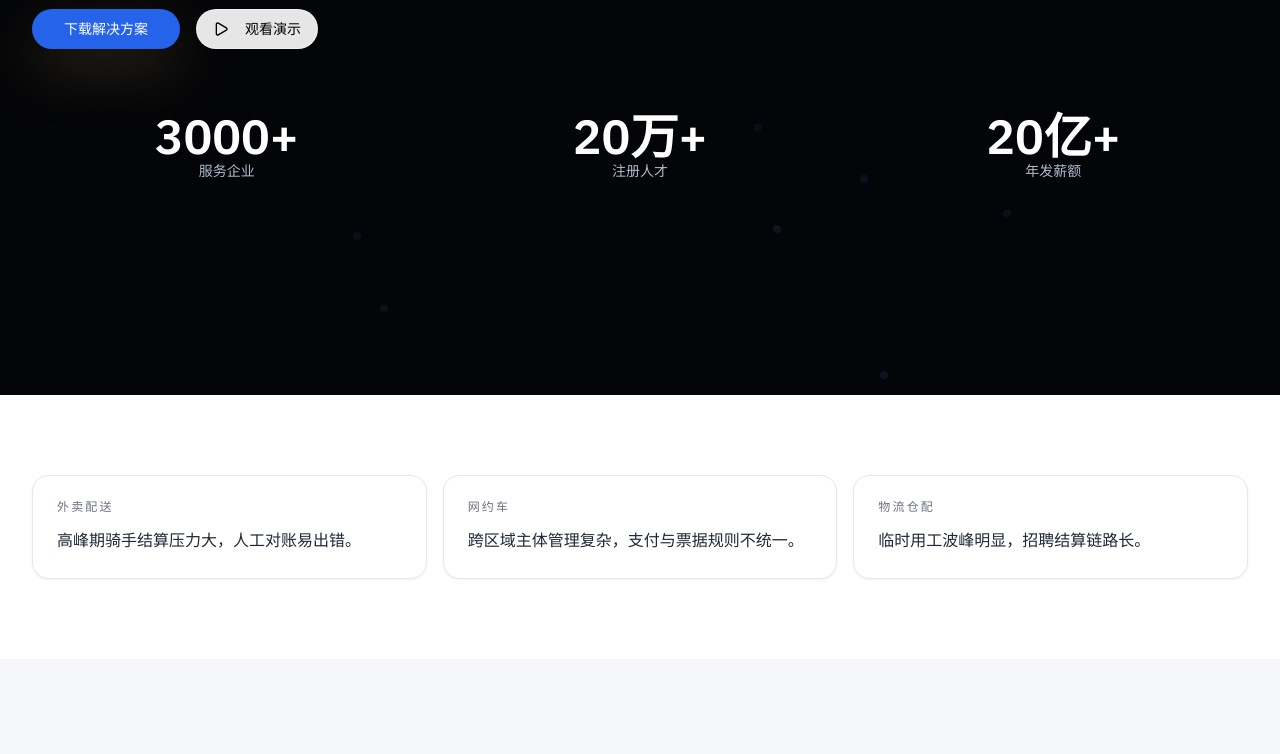
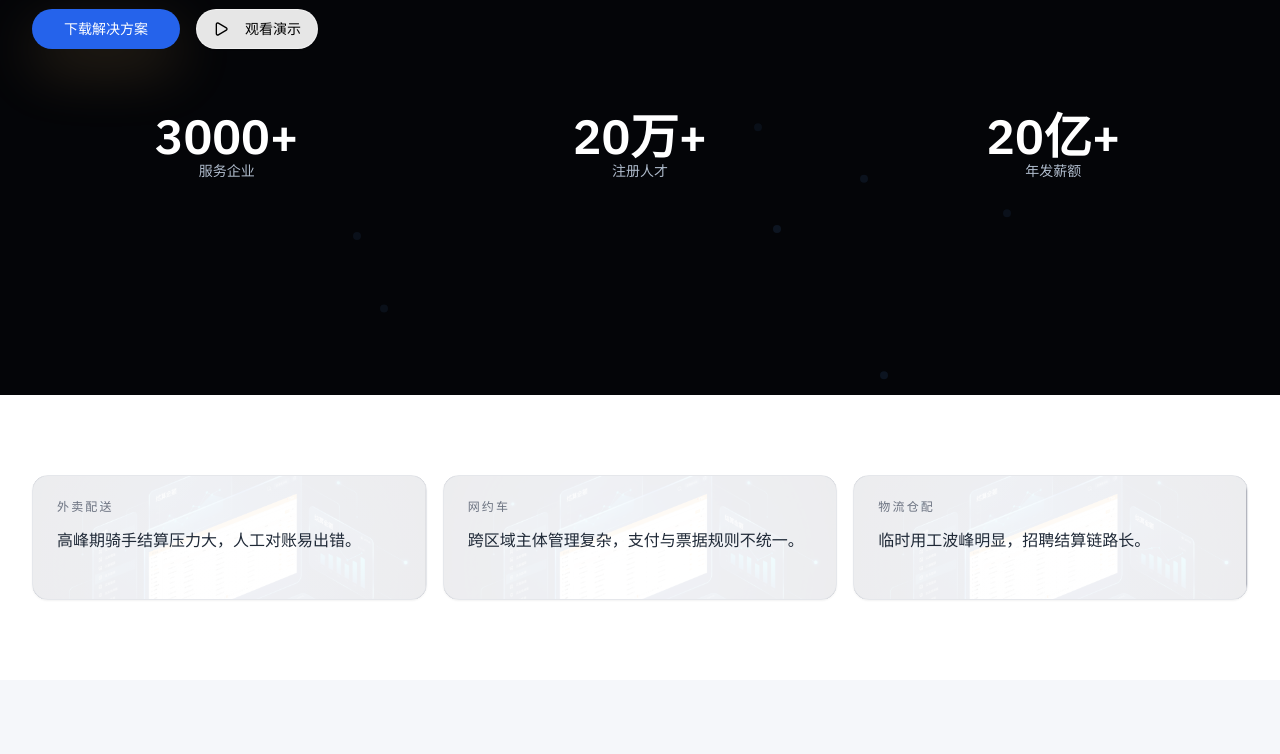
Before and after one commit to wangz1yu/dianxinv2, a React (Vite) app: page /#/ in a window 1280 px wide. Shown: the part 405-1159 px from the top of the page. Built offline with nearby package versions, Linux system fonts and the light colour scheme.

Commit message:
feat: add product texture and click-through to cases

```diff
--- a/src/sections/ProblemStrip.tsx
+++ b/src/sections/ProblemStrip.tsx
@@ -1,5 +1,6 @@
 import { motion } from "framer-motion";
 import { HOME25_CASES } from "@/content/home25.copy";
+import { assetUrl } from "@/lib/assets";
 
 export default function ProblemStrip() {
   const items = HOME25_CASES;
@@ -19,10 +20,24 @@ export default function ProblemStrip() {
                 delay: idx * 0.08,
                 ease: [0.22, 1, 0.36, 1],
               }}
-              className="rounded-2xl border border-gray-200 bg-white p-6 shadow-sm hover:shadow-lg transition-shadow"
+              role="button"
+              tabIndex={0}
+              onClick={() => document.getElementById("cases")?.scrollIntoView({ behavior: "smooth" })}
+              onKeyDown={(e) => {
+                if (e.key === "Enter") document.getElementById("cases")?.scrollIntoView({ behavior: "smooth" });
+              }}
+              className="group cursor-pointer rounded-2xl border border-gray-200 bg-white p-6 shadow-sm hover:shadow-lg transition-shadow focus-visible:outline-none focus-visible:ring-2 focus-visible:ring-blue-500"
+              style={{
+                backgroundImage: `linear-gradient(180deg, rgba(255,255,255,0.92), rgba(255,255,255,0.92)), url(${assetUrl(
+                  "images/hero-dashboard.jpg"
+                )})`,
+                backgroundSize: "cover",
+                backgroundPosition: `${20 + idx * 30}% 30%`,
+              }}
             >
               <div className="text-xs tracking-[0.18em] text-gray-500 mb-3">{it.industry}</div>
               <div className="text-gray-800 leading-relaxed">{it.challenge}</div>
+              <div className="mt-5 h-px w-10 bg-[rgba(251,193,106,0.55)] origin-left scale-x-0 group-hover:scale-x-100 transition-transform" />
             </motion.div>
           ))}
         </div>
--- a/src/sections/SuccessCases.tsx
+++ b/src/sections/SuccessCases.tsx
@@ -13,7 +13,7 @@ const iconMap = {
 
 export default function SuccessCases() {
   return (
-    <section className="py-24 bg-[hsl(var(--background))]">
+    <section id="cases" className="py-24 bg-[hsl(var(--background))]">
       <div className="max-w-7xl mx-auto px-4 sm:px-6 lg:px-8">
         <motion.div
           initial={{ opacity: 0, y: 20 }}
```
